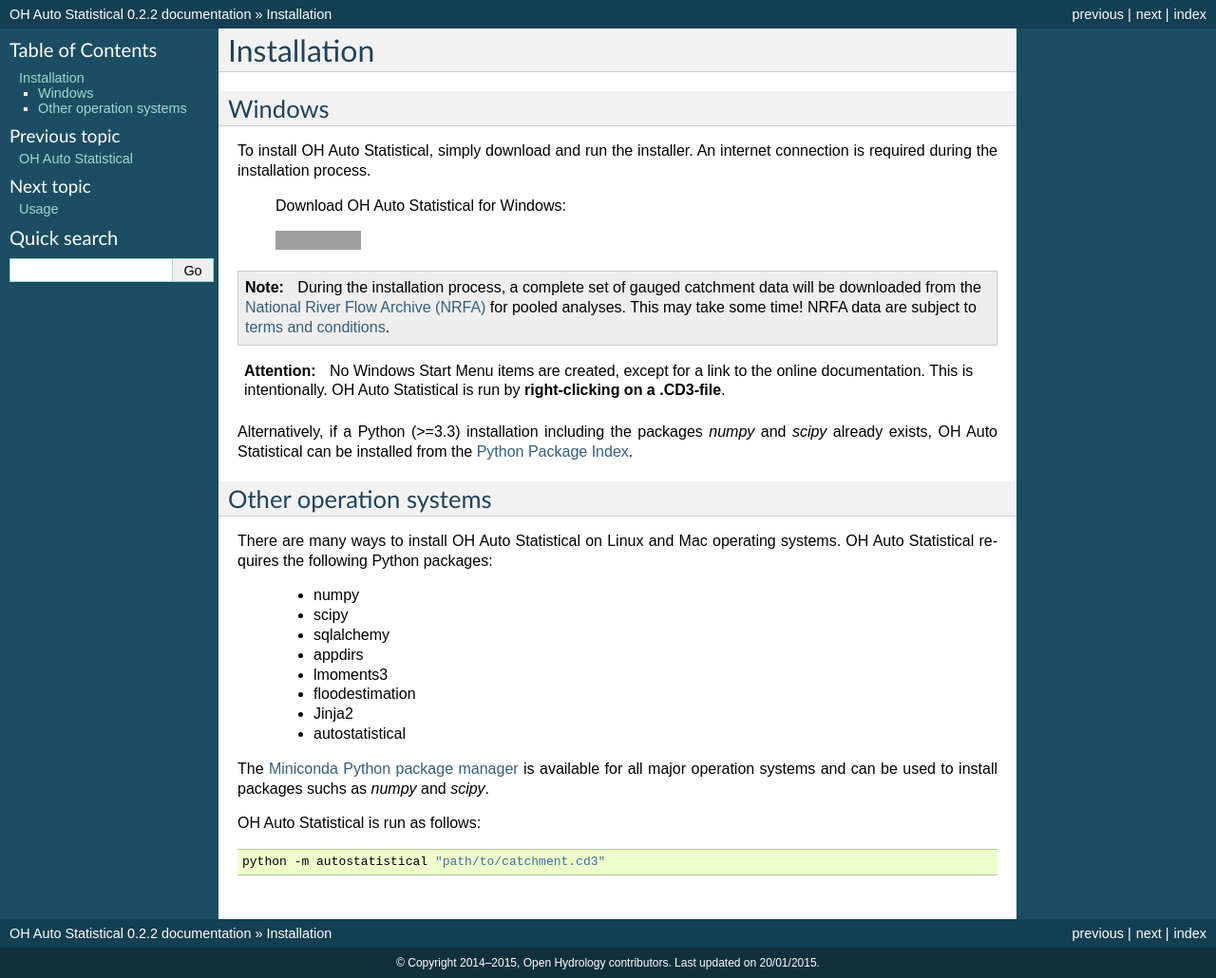
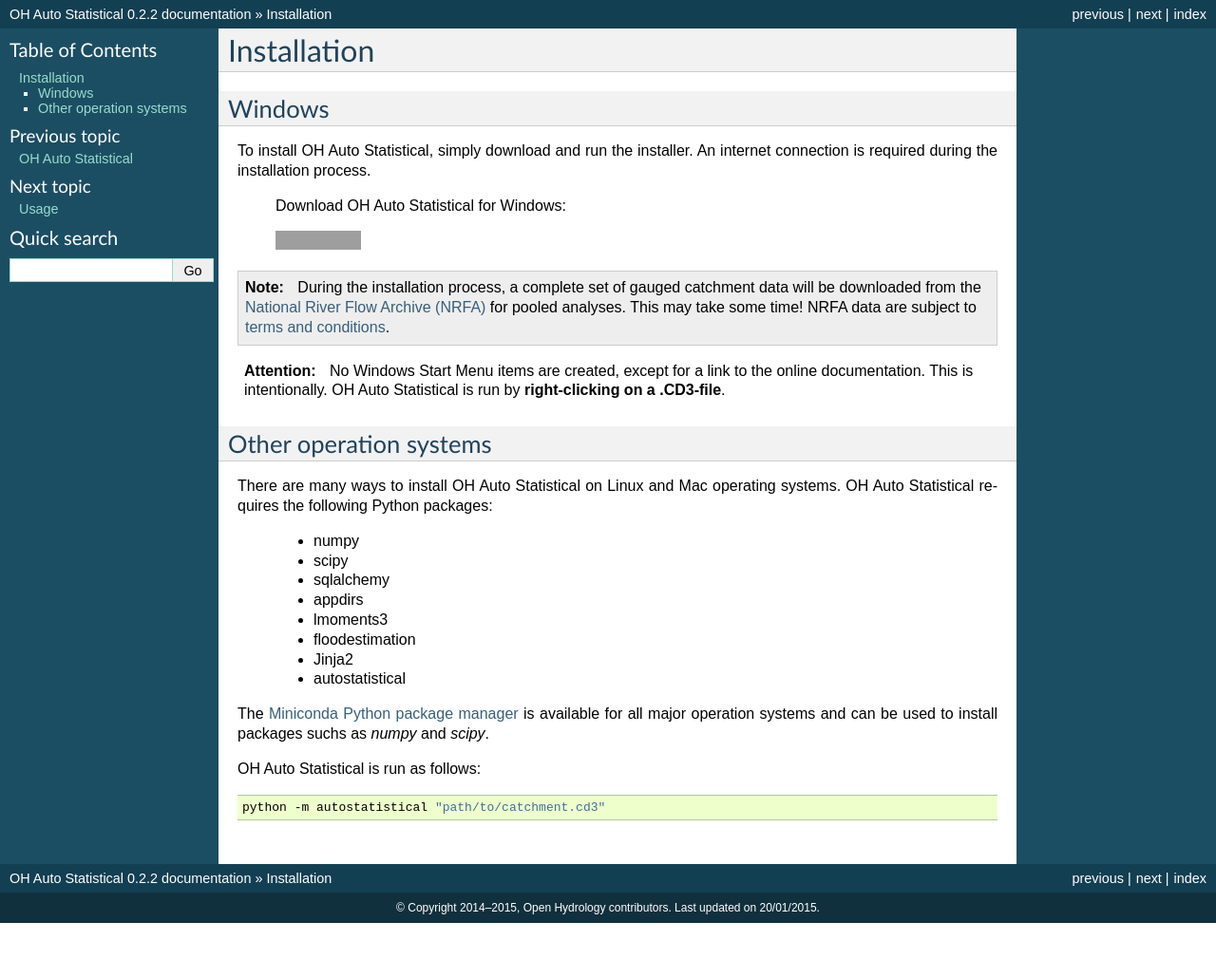
Before and after one commit to OpenHydrology/OH-Auto-Statistical, a Sphinx documentation site: the page built from docs/source/installation.rst, in a window 1280 px wide. Shown: the whole page at 95% size. Built offline with Sphinx 7.4.7, drawn with Linux system fonts in a browser that asks for light colours; after the commit the page ends 972 px from its top, so only the background shows below that; grey boxes are pictures that could not be loaded.

Commit message:
installer uses conda instead of pip

```diff
--- a/docs/source/installation.rst
+++ b/docs/source/installation.rst
@@ -23,8 +23,6 @@
    No Windows Start Menu items are created, except for a link to the online documentation. This is intentionally. OH
    Auto Statistical is run by **right-clicking on a .CD3-file**.
 
-Alternatively, if a Python (>=3.3) installation including the packages `numpy` and `scipy` already exists, OH Auto
-Statistical can be installed from the `Python Package Index <https://pypi.python.org/pypi/autostatistical>`_.
 
 Other operation systems
 -----------------------
```
Also changed, not shown: 1 other file.
